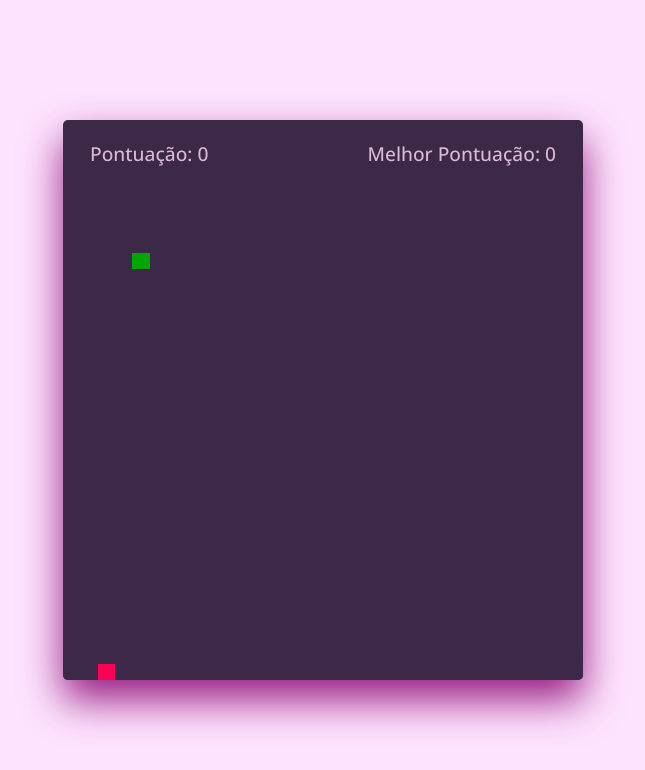
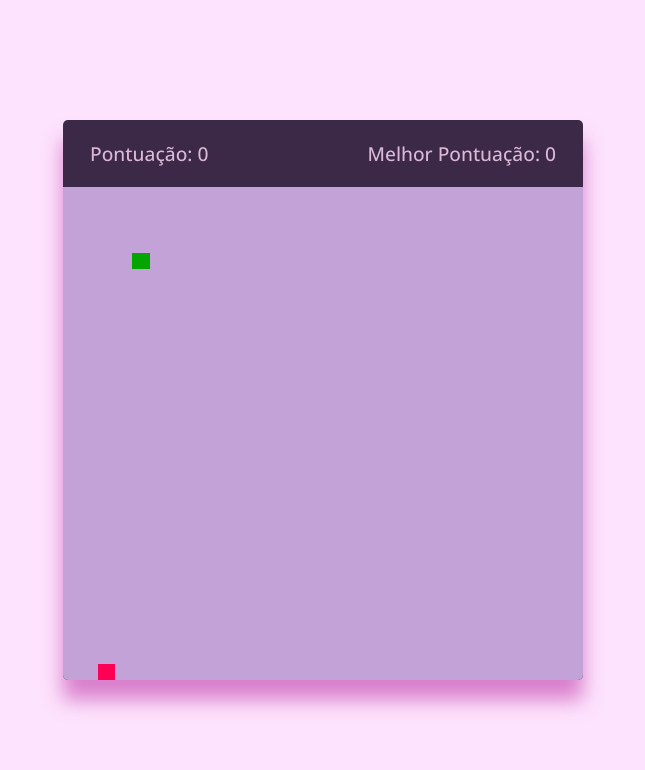
Before and after one commit to Layxsk/Jogo-da-Cobrinha, a plain HTML site: page Cobrinha/index.html in a window 1280 px wide. Shown: the whole page, without its empty margins (317-962 px from the left). Drawn offline with nearby package versions, Linux system fonts and the light colour scheme.

Commit message:
Mudança da cor do tabuleiro

```diff
--- a/Cobrinha/index.css
+++ b/Cobrinha/index.css
@@ -24,7 +24,7 @@ body {
   overflow: hidden;
   border-radius: 5px;
   background: #3b2947;
-  box-shadow: 0 20px 40px rgb(151, 28, 131);
+  box-shadow: 0 20px 20px rgba(192, 57, 170, 0.589);
 }
 
 .info-jogo {
@@ -40,7 +40,7 @@ body {
   width: 100%;
   height: 100%;
   display: grid;
-  background: #3b2947;
+  background: #c3a2d8;
   grid-template: repeat(30, 1fr) / repeat(30, 1fr);
 }
 
```
